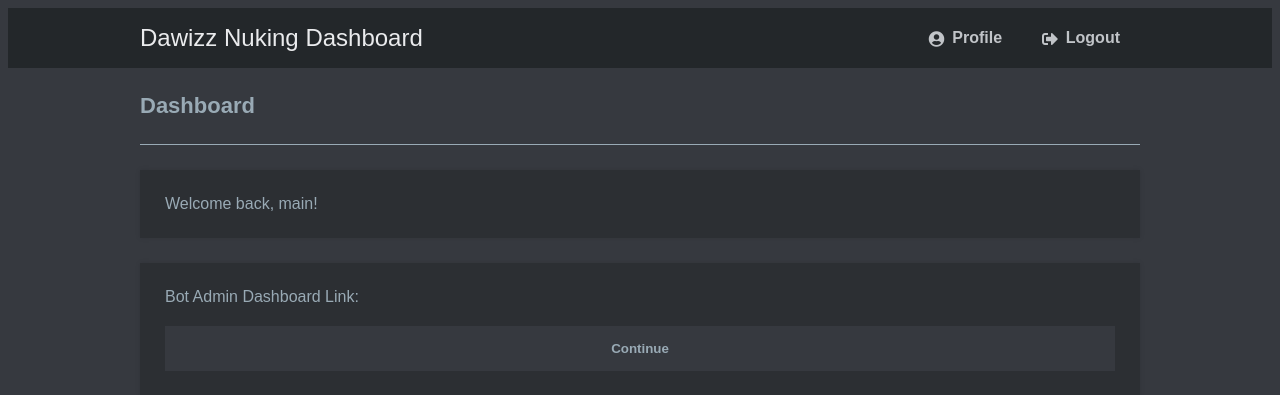
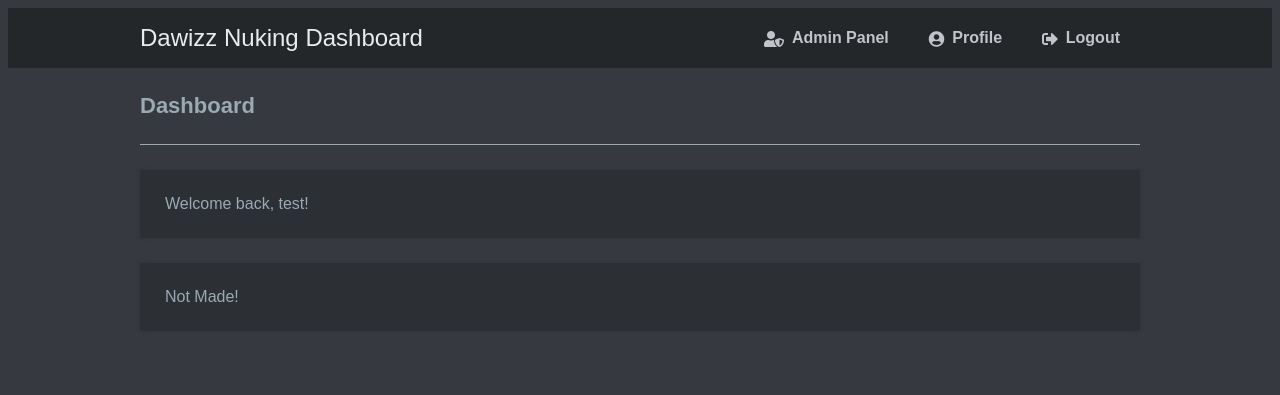
Before and after one commit to br4ck/dawizz, a PHP site: page /admin in a window 1280 px wide. Shown: the top 395 px of the page. Run offline with PHP 8.4, Linux system fonts and the light colour scheme; the visitor is signed in with stand-in values (Sample User, id 1).

Commit message:
fixed usernames

```diff
--- a/admin.php
+++ b/admin.php
@@ -6,7 +6,7 @@
 	header('Location: index');
 	exit;
 }
-if($_SESSION['name'] != 'main')
+if($_SESSION['name'] != 'test')
 {
 	header('Location: ../index');
 }
--- a/adminpages/bot.php
+++ b/adminpages/bot.php
@@ -6,7 +6,7 @@
 	header('Location: index');
 	exit;
 }
-if($_SESSION['name'] != 'main')
+if($_SESSION['name'] != 'test')
 {
 	header('Location: ../index');
 }
--- a/adminpages/home.php
+++ b/adminpages/home.php
@@ -6,7 +6,7 @@
 	header('Location: index');
 	exit;
 }
-if($_SESSION['name'] != 'main')
+if($_SESSION['name'] != 'test')
 {
 	header('Location: ../index');
 }
--- a/home.php
+++ b/home.php
@@ -20,7 +20,7 @@
 			<div>
 				<h1>Dawizz Nuking Dashboard</h1>
 				<?
-					if($_SESSION['name'] == 'main')
+					if($_SESSION['name'] == 'test')
 					{
 						echo '<a href="admin"><i class="fas fa-user-shield"></i> Admin Panel</a>';
 					}
```
